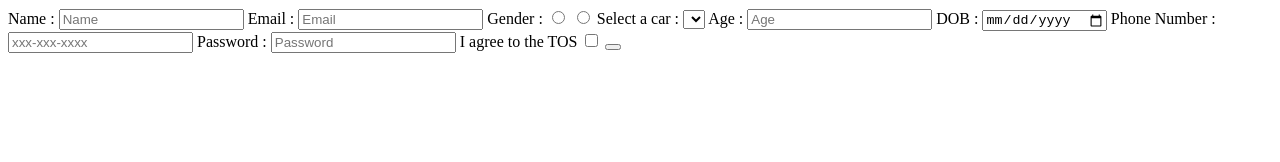
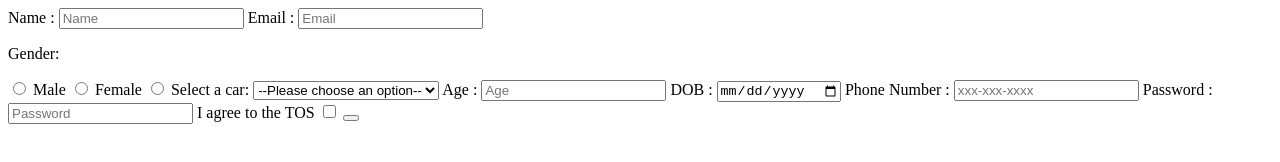
Before and after one commit to acciojob/signup-form-car-soniyafaroda, a website: page main.html in a window 1280 px wide. Drawn offline with Linux system fonts and the light colour scheme.

Commit message:
created a submission

```diff
--- a/main.html
+++ b/main.html
@@ -12,11 +12,21 @@
 		<input placeholder="Name" type="text" id="name" required>
 		<lable for="email">Email :</lable>
 		<input placeholder="Email" type="email" id="email" required>
-		<lable for="gender">Gender :</lable>
-		<input type="radio" id="gender-m" required>
+
+		<p>Gender:</p>
+		<input type="radio" id="gender-m" name="gender" value="male" required>
+		<label for="gender-m">Male</label>
+		<input type="radio" id="gender-f" name="gender" value="female" required>
+		<label for="gender-f">Female</label>
+
 		<input type="radio" id="gender-f" required>
-		<lable for="cars">Select a car :</lable>
-		<select placeholder="--Please choose an option--" id="cars"required></select>
+		<label for="cars">Select a car:</label>
+		<select placeholder="--Please choose an option--" id="cars" required>
+		    <option value="">--Please choose an option--</option>
+		    <option value="volvo">Volvo</option>
+		    <option value="bmw">BMW</option>
+		    <option value="audi">Audi</option>
+		</select>
 		<lable for="age">Age :</lable>
 		<input placeholder="Age" type="number" id="age" required>
 		<lable for="dob">DOB :</lable>
```
